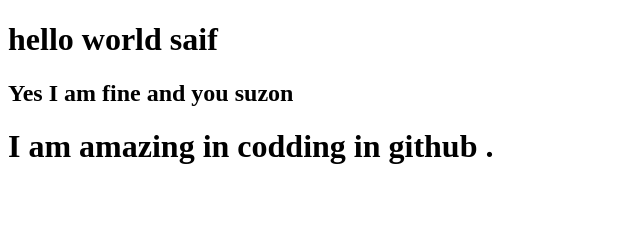
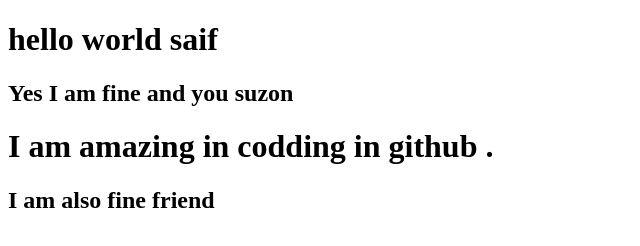
Before and after one commit to SAZZAD1Q2/saif2, a plain HTML site: page index.html in a window 1280 px wide. Shown: the whole page, without its empty margins (0-640 px from the left). Drawn offline with Linux system fonts and the light colour scheme.

Commit message:
saif reply

```diff
--- a/index.html
+++ b/index.html
@@ -10,5 +10,6 @@
     <h1>hello world saif</h1>
     <h2>Yes I am fine and you suzon</h2>
     <h1>I am amazing in codding in github .</h1>
+    <h2>I am also fine friend</h2>
 </body>
 </html>
```
